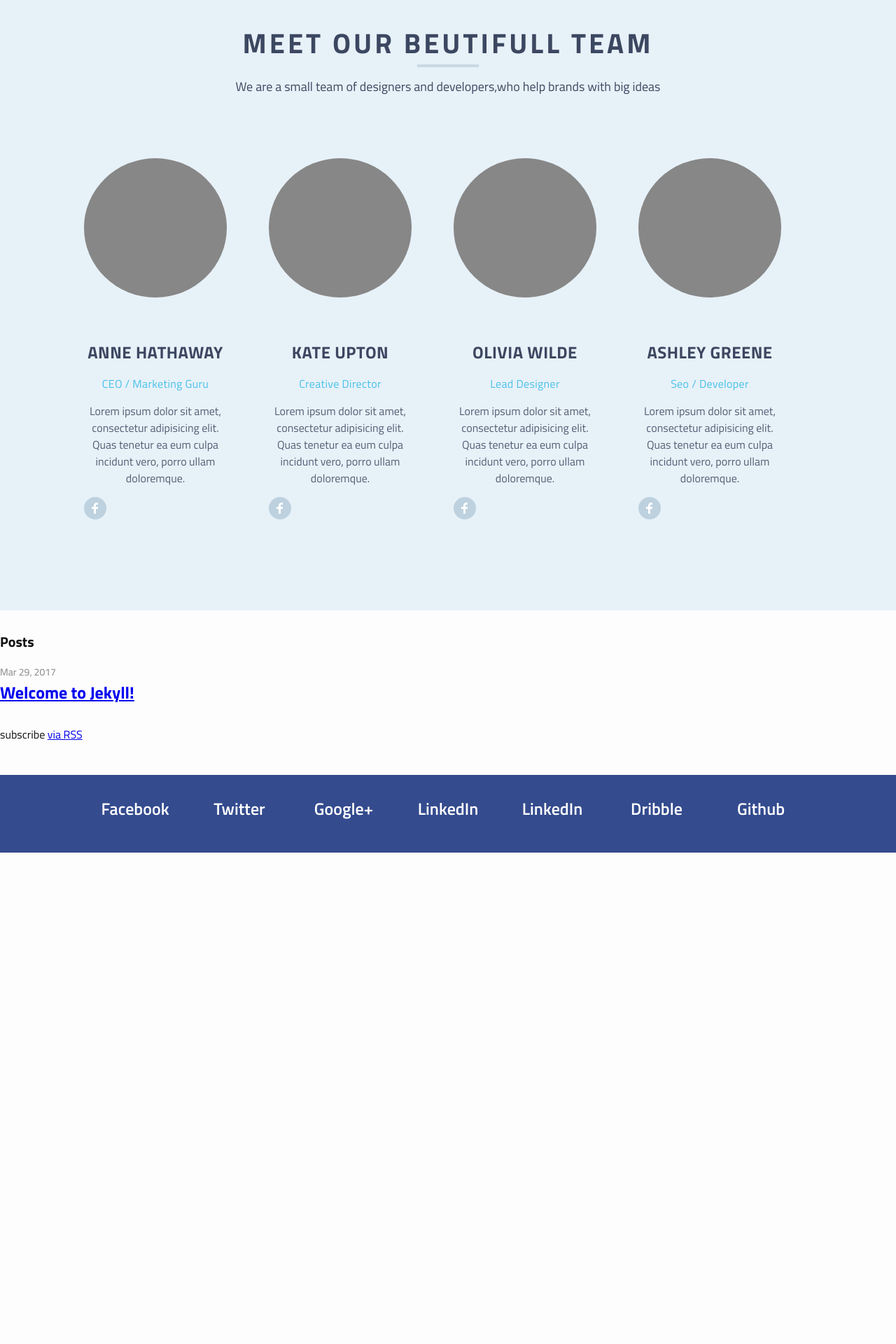
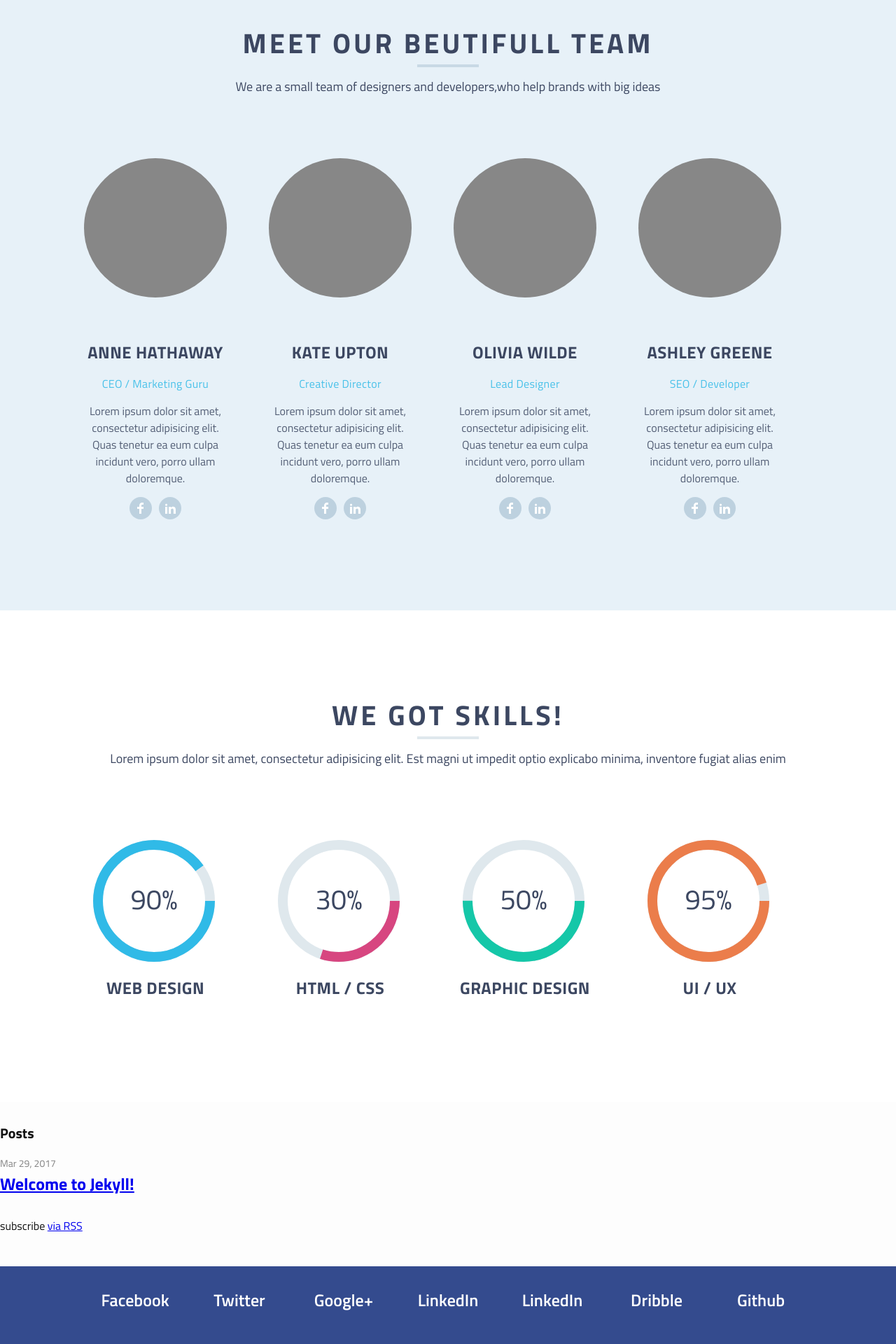
Before and after one commit to HunterJS-bit/Jekyll-, a Jekyll site: the page built from index.md, in a window 1280 px wide. Shown: the part 1464-3384 px from the top of the page at 70% size. Built offline with Jekyll 4.4.1, drawn with Linux system fonts in a browser that asks for light colours; before the commit the page ends 2682 px from its top, so only the background shows below that.

Commit message:
Done Skills section

```diff
--- a/_includes/head.html
+++ b/_includes/head.html
@@ -9,8 +9,11 @@
   <link rel="stylesheet" href="{{ "/assets/main.css" | relative_url }}">
   <link rel="canonical" href="{{ page.url | replace:'index.html','' | absolute_url }}">
   <link rel="alternate" type="application/rss+xml" title="{{ site.title | escape }}" href="{{ "/feed.xml" | relative_url }}">
+
   <link href="https://fonts.googleapis.com/css?family=Titillium+Web:400,600,700" rel="stylesheet">
   <link rel="stylesheet" type="text/css" href="https://maxcdn.bootstrapcdn.com/font-awesome/4.7.0/css/font-awesome.min.css">
+
+
 
   {% if jekyll.environment == 'production' and site.google_analytics %}
   {% include google-analytics.html %}
--- a/_includes/out_team.html
+++ b/_includes/out_team.html
@@ -18,7 +18,15 @@
 						<h3>Anne Hathaway</h3>
 						<p class = "position">CEO / Marketing Guru</p>
 						<p class = "member-info">Lorem ipsum dolor sit amet, consectetur adipisicing elit. Quas tenetur ea eum culpa incidunt vero, porro ullam doloremque.</p>
-						<div class="icon center">{% include /icons/facebook.svg %}</div>
+						<div class="social-icons center">
+							<a href="http://www.facebook.com" target="_blank">
+								<div class="icon center facebook-icon">{% include /icons/facebook.svg %}</div>
+							</a>
+							<a href="https://www.linkedin.com" target="_blank">
+								<div class="icon center linkedin-icon">{% include /icons/twitter.svg %}</div>
+							</a>
+						</div>
+
 
 
 				</div>
@@ -30,7 +38,14 @@
 						<h3>Kate upton</h3>
 						<p class = "position">Creative Director</p>
 						<p class = "member-info">Lorem ipsum dolor sit amet, consectetur adipisicing elit. Quas tenetur ea eum culpa incidunt vero, porro ullam doloremque.</p>
-						<div class="icon center">{% include /icons/facebook.svg %}</div>
+						<div class="social-icons center">
+							<a href="http://www.facebook.com" target="_blank">
+								<div class="icon center facebook-icon">{% include /icons/facebook.svg %}</div>
+							</a>
+							<a href="https://www.linkedin.com" target="_blank">
+								<div class="icon center linkedin-icon">{% include /icons/twitter.svg %}</div>
+							</a>
+						</div>
 
 
 				</div>
@@ -42,7 +57,14 @@
 						<h3>Olivia Wilde</h3>
 						<p class = "position">Lead Designer</p>
 						<p class = "member-info" >Lorem ipsum dolor sit amet, consectetur adipisicing elit. Quas tenetur ea eum culpa incidunt vero, porro ullam doloremque.</p>
-						<div class="icon center">{% include /icons/facebook.svg %}</div>
+						<div class="social-icons center">
+							<a href="http://www.facebook.com" target="_blank">
+								<div class="icon center facebook-icon">{% include /icons/facebook.svg %}</div>
+							</a>
+							<a href="https://www.linkedin.com" target="_blank">
+								<div class="icon center linkedin-icon">{% include /icons/twitter.svg %}</div>
+							</a>
+						</div>
 
 
 				</div>
@@ -52,9 +74,16 @@
 
 						</div>
 						<h3>Ashley greene</h3>
-						<p class = "position">Seo / Developer</p>
+						<p class = "position">SEO / Developer</p>
 						<p class = "member-info">Lorem ipsum dolor sit amet, consectetur adipisicing elit. Quas tenetur ea eum culpa incidunt vero, porro ullam doloremque.</p>
-						<div class="icon center">{% include /icons/facebook.svg %}</div>
+						<div class="social-icons center">
+							<a href="http://www.facebook.com" target="_blank">
+								<div class="icon center facebook-icon">{% include /icons/facebook.svg %}</div>
+							</a>
+							<a href="https://www.linkedin.com" target="_blank">
+								<div class="icon center linkedin-icon">{% include /icons/twitter.svg %}</div>
+							</a>
+						</div>
 
 
 				</div>
--- /dev/null
+++ b/_includes/skills.html
@@ -0,0 +1,76 @@
+<section id="skills">
+	<div class="container">
+
+		<div class="skills-heading center-verticaly">
+
+			<h2 class = "secondary-heading">We got skills!<h2>
+			<p class = "secondary-description">Lorem ipsum dolor sit amet, consectetur adipisicing elit. Est magni ut impedit optio explicabo minima, inventore fugiat alias enim</p>
+		</div>
+
+		<div class="our-skills">
+
+				<div class="row center-vertically">
+					<div class="skill block">
+
+						<svg width="200" height="200" xmlns="http://www.w3.org/2000/svg">
+                             <circle r="80" cy="100" cx="100" stroke-width="14" stroke="#dfe8ed" fill="none"/>
+                             <circle class="progress" r="80" cy="100" cx="100" stroke-width="14" stroke="#30bae7"  fill="none"/>
+                             <text class = "percent-text
+                             " x="50%" y="50%"  text-anchor="middle"  stroke-width="1px" dy=".3em">90%</text>
+                        </svg>
+
+						<div class="center">
+							 <h3 class = "skill-name center">Web design</h3>
+						</div>
+
+
+
+
+
+					</div>
+					<div class="skill block">
+
+						<svg width="200" height="200" xmlns="http://www.w3.org/2000/svg">
+                             <circle r="80" cy="100" cx="100" stroke-width="14" stroke="#dfe8ed" fill="none"/>
+                             <circle class="progress" r="80" cy="100" cx="100" stroke-width="14" stroke="#d74680"  fill="none"/>
+                             <text class = "percent-text
+                             " x="50%" y="50%"  text-anchor="middle"  stroke-width="1px" dy=".3em">30%</text>
+                        </svg>
+
+                        <h3 class = "skill-name center">HTml / css</h3>
+					</div>
+
+
+
+					<div class="skill block">
+						<svg width="200" height="200" xmlns="http://www.w3.org/2000/svg">
+                             <circle r="80" cy="100" cx="100" stroke-width="14" stroke="#dfe8ed" fill="none"/>
+                             <circle class="progress" r="80" cy="100" cx="100" stroke-width="14" stroke="#15c7a8"  fill="none"/>
+                             <text class = "percent-text
+                             " x="50%" y="50%"  text-anchor="middle"  stroke-width="1px" dy=".3em">50%</text>
+                        </svg>
+
+                        <h3 class = "skill-name center">Graphic design</h3>
+					</div>
+
+					<div class="skill block">
+						<svg width="200" height="200" xmlns="http://www.w3.org/2000/svg">
+                             <circle r="80" cy="100" cx="100" stroke-width="14" stroke="#dfe8ed" fill="none"/>
+                             <circle class="progress" r="80" cy="100" cx="100" stroke-width="14" stroke="#eb7d4b"  fill="none"/>
+                             <text class = "percent-text
+                             " x="50%" y="50%"  text-anchor="middle"  stroke-width="1px" dy=".3em">95%</text>
+                        </svg>
+
+                        <h3 class = "skill-name center">Ui / UX</h3>
+					</div>
+
+				</div>
+
+
+
+		</div>
+
+
+
+	</div>
+</section>
--- a/_layouts/default.html
+++ b/_layouts/default.html
@@ -11,6 +11,8 @@
 
     {% include out_team.html %}
 
+    {% include skills.html %}
+
     <main class="page-content" aria-label="Content">
       <div class="wrapper">
         {{ content }}
@@ -20,5 +22,7 @@
     {% include footer.html %}
 
   </body>
+  <script type="text/javascript" src ="assets/js/main.js"></script>
+
 
 </html>
--- a/_sass/minima/_base.scss
+++ b/_sass/minima/_base.scss
@@ -175,11 +175,6 @@ header .button {
   margin-top: 80px;
 }
 
-// .service-block{
-//   width: 24%;
-//   float: left;
-//   padding:10px 30px;
-// }
 
 .service h3{
   margin-top: 60px;
@@ -251,6 +246,53 @@ header .button {
   line-height: 150%;
   color: #535e75;
 }
+
+.social-icons > * + *{
+  margin-left: 10px;
+}
+
+
+
+/*
+ * Skills
+ */
+
+#skills{
+  background-color: #fff;
+    padding: 120px 30px;
+}
+
+#skills .secondary-heading{
+  color: #3c4761;
+}
+
+#skills .secondary-heading:after{
+  background-color: #dfe8ed;
+}
+
+#skills .secondary-description{
+  color: #3c4761;
+}
+
+
+.our-skills {
+    margin-top: 80px;
+}
+
+
+
+.skill .skill-name{
+  font-size: 24px;
+  letter-spacing: 0.02em;
+  color: #3c4761;
+  text-transform: uppercase;
+}
+
+
+
+
+
+
 /**
   * Footer
   */
@@ -424,7 +466,19 @@ pre {
   height: 32px;
   border-radius: 50%;
   background-color:#bdd1df;
+  cursor: pointer;
+  transition: background-color 0.6s;
+
  }
+
+ .facebook-icon:hover{
+  background-color:#3b5998;
+ }
+
+  .linkedin-icon:hover{
+    background-color:#0077b5;
+  }
+
 
 .icon > svg {
   display: inline-block;
@@ -434,3 +488,9 @@ pre {
     fill: #fff;
   }
 }
+
+svg text{
+  font-size: 40px;
+  font-weight: 300;
+  fill: #3c4761;
+}
--- /dev/null
+++ b/assets/js/main.js
@@ -0,0 +1,14 @@
+var skillCircles = document.querySelectorAll('.skill');
+
+skillCircles.forEach(function(element){
+
+	var svg = element.children[0];
+
+	var percentage = parseInt(svg.children[2].textContent);
+	 var radius = svg.children[0].getAttribute("r");
+	 var dasharray = 3.14*radius*2;
+	 var dash_offset = ((100-percentage)/100)*dasharray;
+	 svg.children[1].setAttribute('stroke-dasharray',dasharray.toFixed(2));
+	 svg.children[1].setAttribute('stroke-dashoffset', dash_offset.toFixed(2));
+
+})
```
Also changed, not shown: _includes/icons/circle.svg (added), _includes/icons/twitter.svg.
